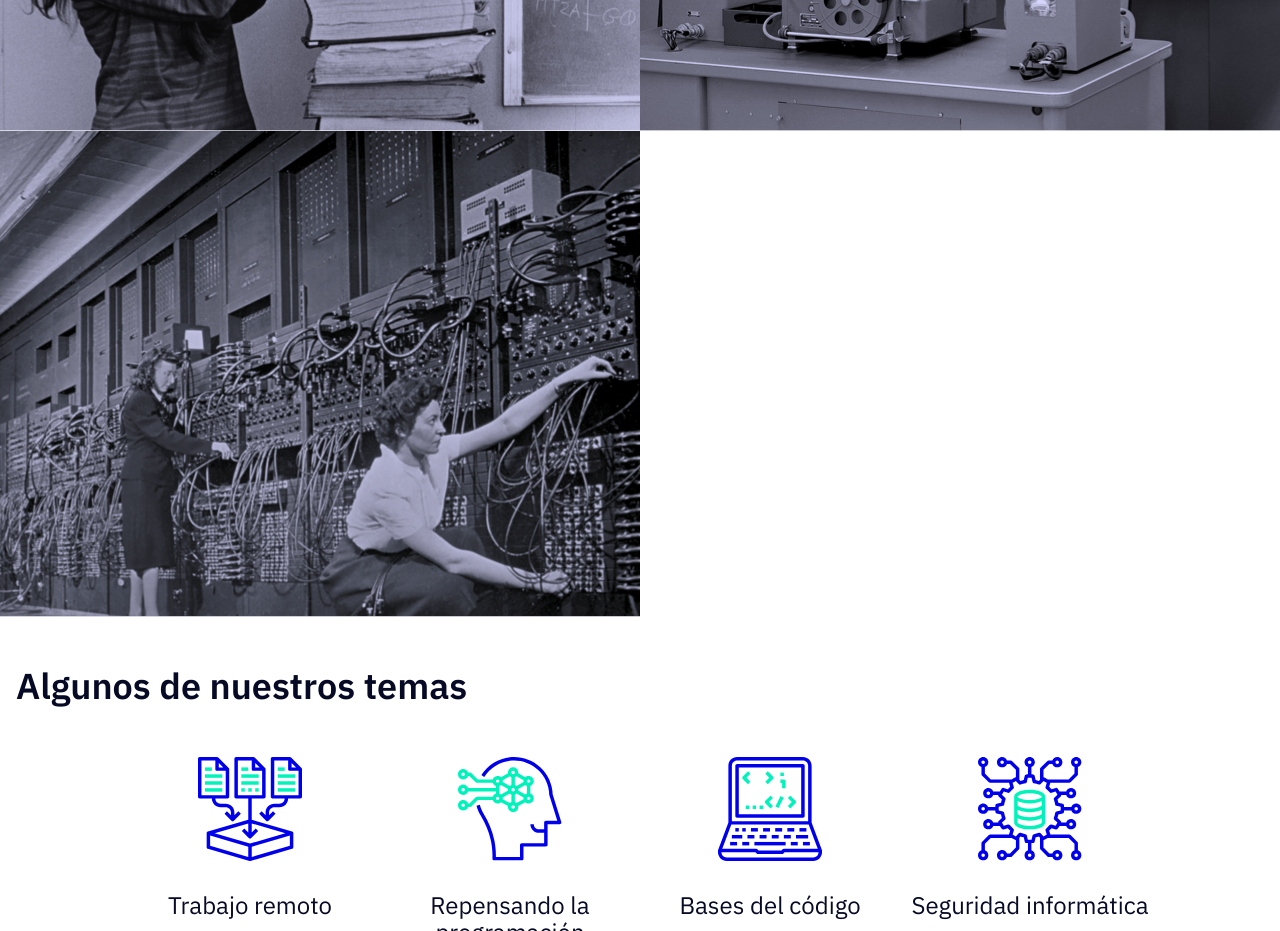
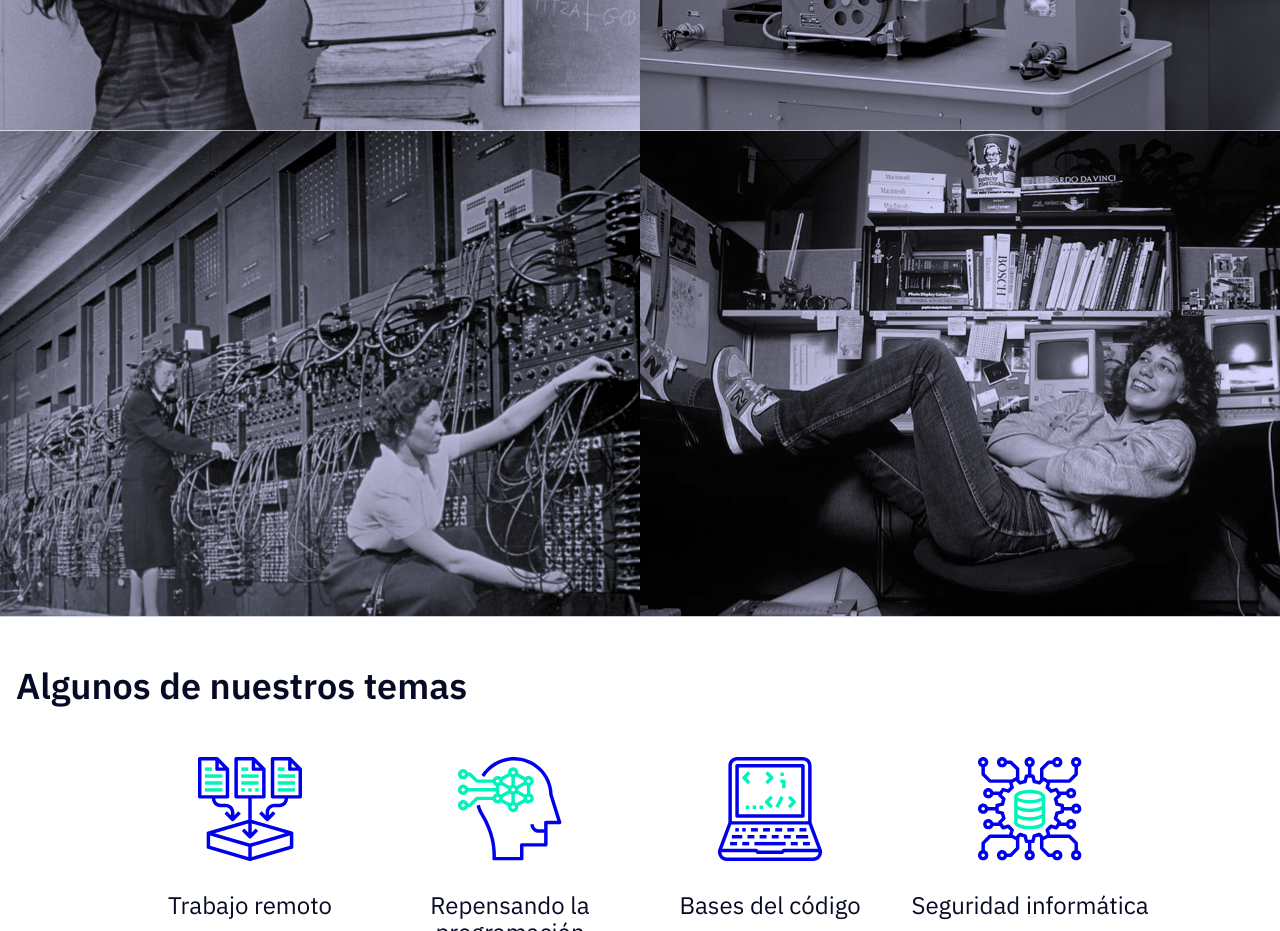
Before and after one commit to DanielE0802/Podcast-SAS, a plain HTML site: page index.html in a window 1280 px wide. Shown: the part 3480-4411 px from the top of the page. Drawn offline with Linux system fonts and the light colour scheme; the site is published under a folder, as on GitHub Pages, so addresses that start at the root find nothing.

Commit message:
1.2 correción imgenes

```diff
--- a/index.html
+++ b/index.html
@@ -103,7 +103,7 @@
             <img src="Img/An E.R.A.Univac 1103 computer in the 1950s.png" alt="">
             <img src="Img/Computer operators with an Eniac — the world’s first programmable general-purpose computer.png"
                 alt="">
-            <img src="/Img/susan-kare.png" alt="">
+            <img src="Img/susan-kare.png" alt="">
         </div>
         <h4 class="temas">Algunos de nuestros temas</h4>
         <div class="iconos">
```
